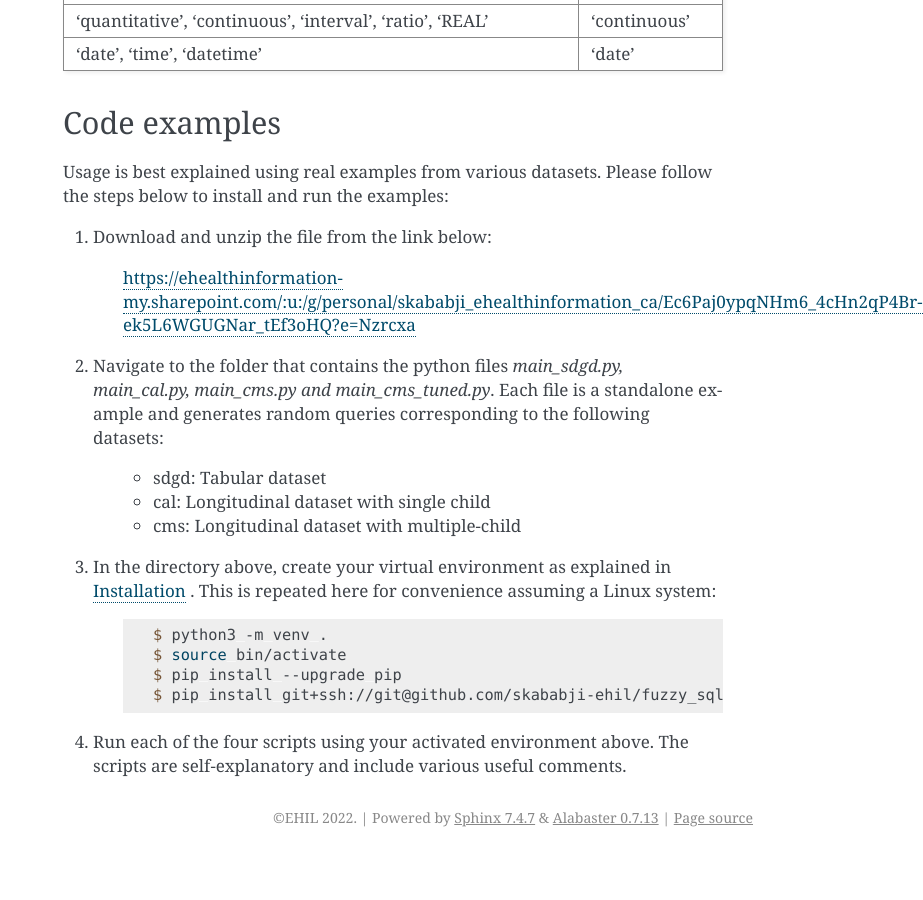
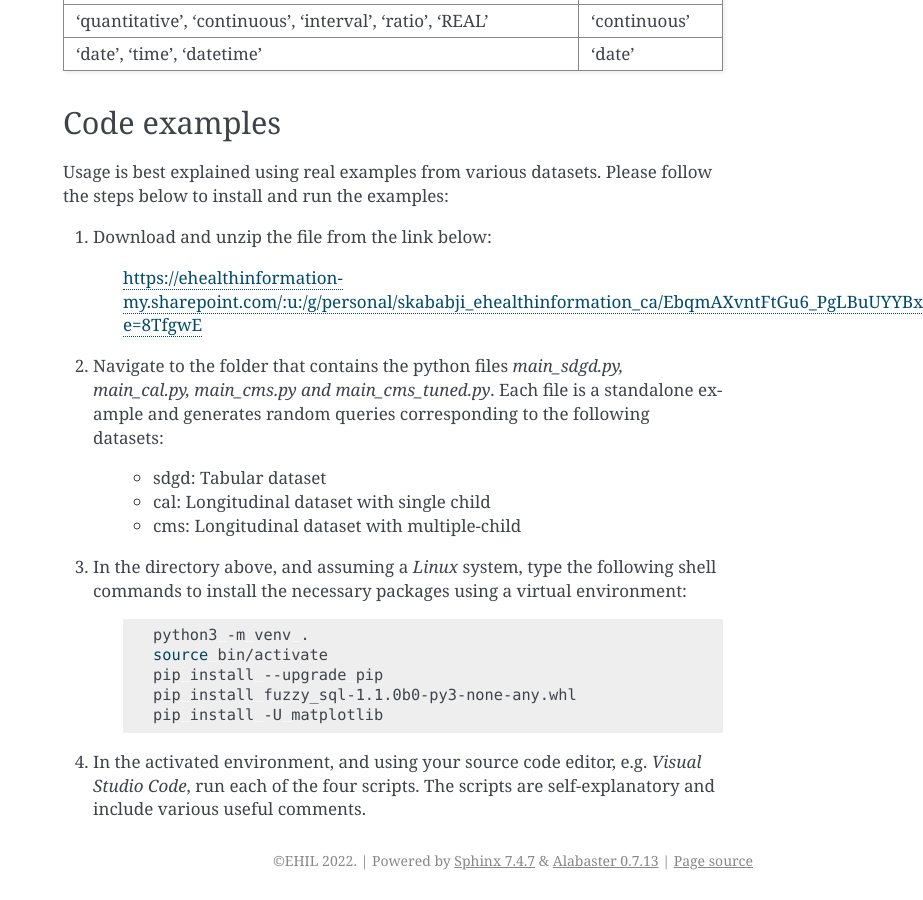
Before and after one commit to skababji-ehil/fuzzy_sql, a Sphinx documentation site: the page built from docs/usage.rst, in a window 1280 px wide and 900 px high, scrolled down 2154 px. Shown: the whole window, without its empty margins (357-1280 px from the left). Built offline with Sphinx 7.4.7, drawn with Linux system fonts in a browser that asks for light colours; before the commit the page ends 3011 px from its top, so only the background shows below that.

Commit message:
updated doc for v1.1.0-beta

```diff
--- a/docs/installation.rst
+++ b/docs/installation.rst
@@ -18,7 +18,7 @@ Installation
 
     .. code-block:: console
 
-        $ pip install git+ssh://git@github.com/skababji-ehil/fuzzy_sql.git@v1.0.0-beta#egg=fuzzy_sql
+        $ pip install git+ssh://git@github.com/skababji-ehil/fuzzy_sql.git@v1.1.0-beta#egg=fuzzy_sql
 
 The package includes all the necessary dependencies. Please note that the package is currently private and can be installed only by the personnel who have access to the repo.
 
--- a/docs/usage.rst
+++ b/docs/usage.rst
@@ -82,7 +82,7 @@ Usage is best explained using real examples from various datasets. Please follow
 
 #. Download and unzip the file from the link below:
 
-    `<https://ehealthinformation-my.sharepoint.com/:u:/g/personal/skababji_ehealthinformation_ca/Ec6Paj0ypqNHm6_4cHn2qP4Br-ek5L6WGUGNar_tEf3oHQ?e=Nzrcxa>`_
+    `<https://ehealthinformation-my.sharepoint.com/:u:/g/personal/skababji_ehealthinformation_ca/EbqmAXvntFtGu6_PgLBuUYYBxuI4v0aW1QH7PQgHRIlM0w?e=8TfgwE>`_
 
 #. Navigate to the folder that contains the python files `main_sdgd.py, main_cal.py, main_cms.py and main_cms_tuned.py`. Each file is a standalone example and generates random queries corresponding to the following datasets:
 
@@ -90,13 +90,15 @@ Usage is best explained using real examples from various datasets. Please follow
     *  cal: Longitudinal dataset with single child
     *  cms: Longitudinal dataset with multiple-child
 
-#. In the directory above, create your virtual environment as explained in :doc:`/installation` . This is repeated here for convenience assuming a Linux system:
+#. In the directory above, and assuming a `Linux` system, type the following shell commands to install the necessary packages using a virtual environment:
 
-    .. code-block:: console
+    .. code-block:: shell
 
-        $ python3 -m venv .
-        $ source bin/activate
-        $ pip install --upgrade pip
-        $ pip install git+ssh://git@github.com/skababji-ehil/fuzzy_sql.git@v1.0.0-beta#egg=fuzzy_sql
+        python3 -m venv .
+        source bin/activate
+        pip install --upgrade pip
+        pip install fuzzy_sql-1.1.0b0-py3-none-any.whl
+        pip install -U matplotlib
 
-#. Run each of the four scripts using your activated environment above. The scripts are self-explanatory and include various useful comments.
+
+#. In the activated environment, and using your source code editor, e.g. `Visual Studio Code`, run each of the four scripts. The scripts are self-explanatory and include various useful comments.
--- a/setup.py
+++ b/setup.py
@@ -18,7 +18,7 @@ setup(
     author="Samer Kababji",
     author_email="skababji@ehealthinformation.ca",
     classifiers=[
-        "Development Status :: 3 - Alpha", "Programming Language :: Python :: 3","Operating System :: OS Independent","License :: OSI Approved :: MIT License"
+        "Development Status :: 4 - Beta", "Programming Language :: Python :: 3.8","Operating System :: OS Independent","License :: OSI Approved :: MIT License"
     ],
     keywords="sql, synthetic, clinical trials, generative, testing, fuzzy, fuzzing",
     package_dir={"": "src"},
```
Also changed, not shown: 4 other files.
